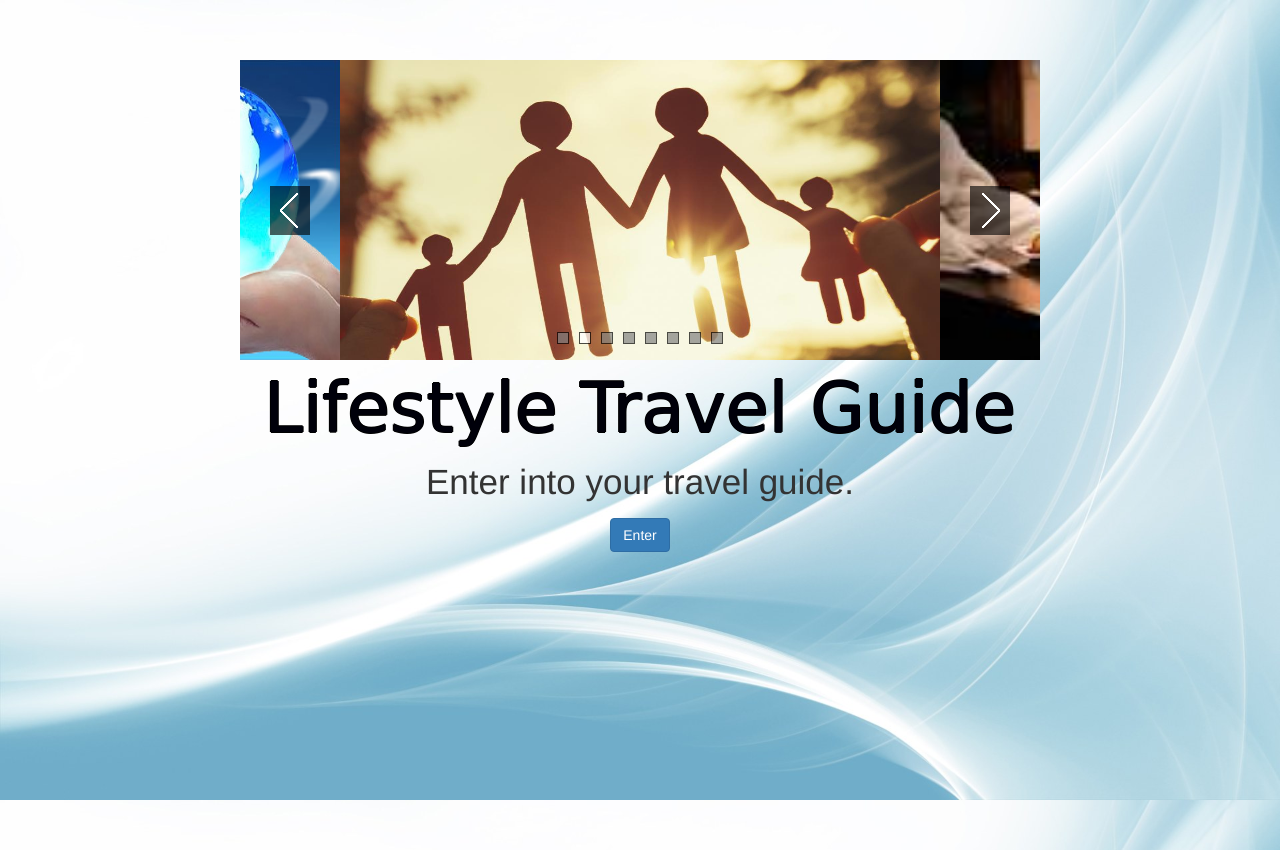
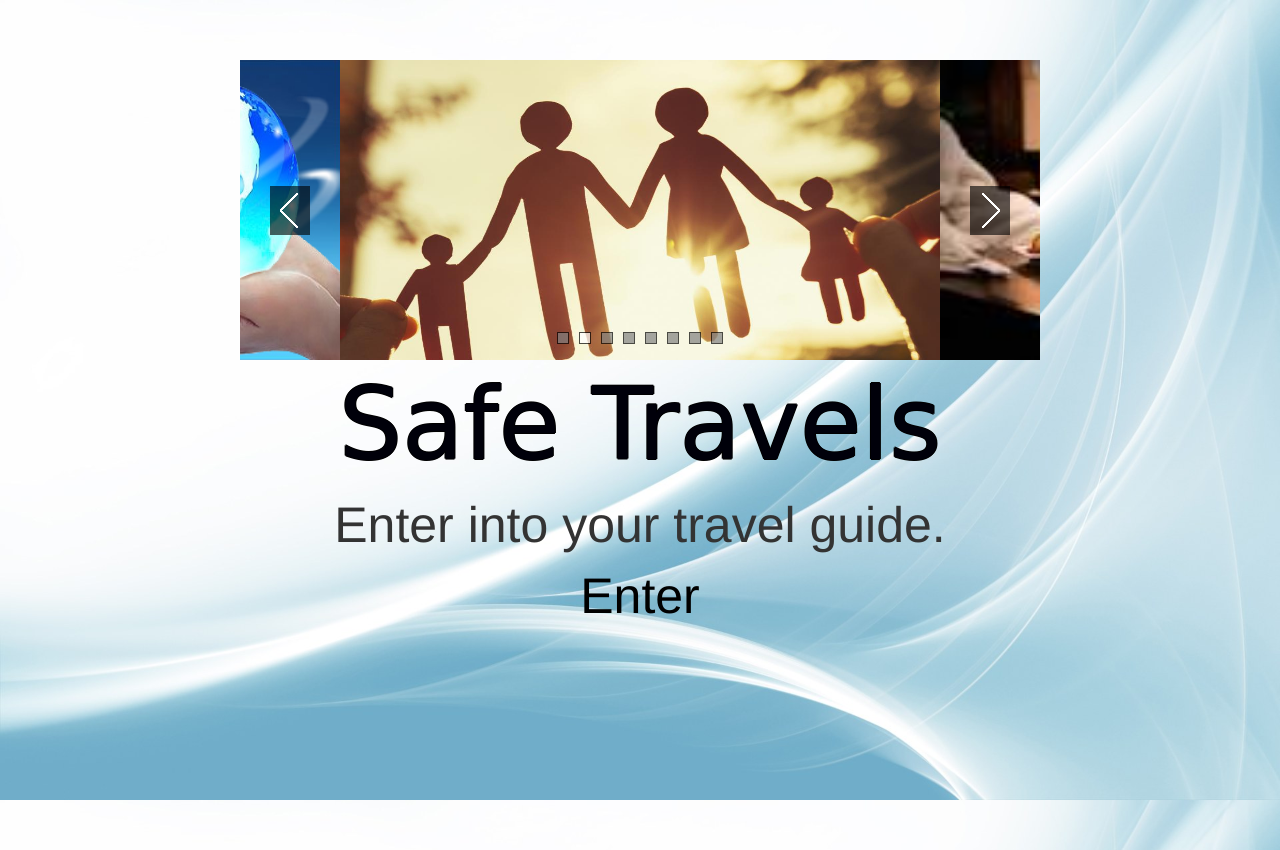
Before and after one commit to jstriker84/TeamShortBus, a plain HTML site: page index.html in a window 1280 px wide. Drawn offline with nearby package versions, Linux system fonts and the light colour scheme; no server answers; a web font is replaced by a local one.

Commit message:
added button to connect both htmls, added accordian, changed names

```diff
--- /dev/null
+++ b/assets/css/reset.css
@@ -0,0 +1,45 @@
+
+
+html, body, div, span, applet, object, iframe,
+h1, h2, h3, h4, h5, h6, p, blockquote, pre,
+a, abbr, acronym, address, big, cite, code,
+del, dfn, em, img, ins, kbd, q, s, samp,
+small, strike, strong, sub, sup, tt, var,
+b, u, i, center,
+dl, dt, dd, ol, ul, li,
+fieldset, form, label, legend,
+table, caption, tbody, tfoot, thead, tr, th, td,
+article, aside, canvas, details, embed,
+figure, figcaption, footer, header, hgroup,
+menu, nav, output, ruby, section, summary,
+time, mark, audio, video {
+	margin: 0;
+	padding: 0;
+	border: 0;
+	font-size: 100%;
+	font: inherit;
+	vertical-align: baseline;
+}
+/* HTML5 display-role reset for older browsers */
+article, aside, details, figcaption, figure,
+footer, header, hgroup, menu, nav, section {
+	display: block;
+}
+body {
+	line-height: 1;
+}
+ol, ul {
+	list-style: none;
+}
+blockquote, q {
+	quotes: none;
+}
+blockquote:before, blockquote:after,
+q:before, q:after {
+	content: '';
+	content: none;
+}
+table {
+	border-collapse: collapse;
+	border-spacing: 0;
+}
--- a/assets/css/style.css
+++ b/assets/css/style.css
@@ -8,7 +8,7 @@ body {
     -moz-background-size: cover;
     -o-background-size: cover;
     background-size: cover;
-    font-size: 35px;
+    font-size: 50px;
 }
 
 #masterDiv{
@@ -26,7 +26,7 @@ body {
 }
 
 h2 {
-    font-size: 70px;
+    font-size: 100px;
     color: #CEE8FF;
     /*color: #fff;*/
     font: solid bold;
@@ -38,7 +38,6 @@ h2 {
     text-align: center-nowrap;
     margin: 0 10 0 10;
     background: rgba(0, 0, 0, 0.0);
-    color: blue;
 }
 
 #addressPanel {
@@ -96,3 +95,12 @@ h2 {
 .foursqSearch a {
     color:white;
 }
+
+a.button {
+    -webkit-appearance: button;
+    -moz-appearance: button;
+    appearance: button;
+    text-decoration: none;
+    color: initial;
+    text-align: center;
+}
--- a/index.html
+++ b/index.html
@@ -2,12 +2,13 @@
 <html lang="en">
 <head>
 	<meta charset="UTF-8">
-	<title>Lifestyle Travel Guide</title>
+	<title>Safe Travel Guide</title>
 	<link rel="stylesheet" href="https://maxcdn.bootstrapcdn.com/bootstrap/3.3.7/css/bootstrap.min.css" integrity="sha384-BVYiiSIFeK1dGmJRAkycuHAHRg32OmUcww7on3RYdg4Va+PmSTsz/K68vbdEjh4u" crossorigin="anonymous">
 	<!-- Fonts -->
 	<link href="https://fonts.googleapis.com/css?family=Oleo+Script+Swash+Caps" rel="stylesheet">
 	<!-- Style -->
 	<link rel="stylesheet" href="assets/css/style.css">
+   <!-- <link rel="stylesheet" href="assets/css/reset.css"> -->
 	<!-- Viewport -->
 	<meta name="viewport" content="width=device-width, initial-scale=1.0">
     <!-- Firebase -->
@@ -188,7 +189,7 @@
     <div id="headingRow">
         <div class="row">
             <div style="text-align: center", class="col-md-12 col-sm-12">
-                <h2 style="color: rgb(0, 0, 10);">Lifestyle Travel Guide</h2>
+                <h2 style="color: rgb(0, 0, 10);">Safe Travels </h2>
             </div>
         </div>
     </div>
@@ -200,14 +201,14 @@
                         <div class="form-group">
                             <div class="form-group">
                                 <div class="text-center">Enter into your travel guide.</div>
+                                    <div class="text-center">
+                                        <a href="index1.html" style="text-align: center" class="button">Enter</a>
+                                    </div>
 
-                                <tr>
-                                    <td>
-                                        <div class="text-center">
-                                            <input id="submit" class="btn btn-primary" type="button" value="Enter" href="/index1.html target=">
-                                        </div>
-                                    </td>
-                                </tr>
+
+                                  <!--  <div class="text-center">
+                                        <input id="submit" class="btn btn-primary" type="button" value="Enter" href="../index1.html target=">
+                                    </div> -->
 
                             </div>
                         </div>
--- /dev/null
+++ b/reset.css
@@ -0,0 +1,45 @@
+
+
+html, body, div, span, applet, object, iframe,
+h1, h2, h3, h4, h5, h6, p, blockquote, pre,
+a, abbr, acronym, address, big, cite, code,
+del, dfn, em, img, ins, kbd, q, s, samp,
+small, strike, strong, sub, sup, tt, var,
+b, u, i, center,
+dl, dt, dd, ol, ul, li,
+fieldset, form, label, legend,
+table, caption, tbody, tfoot, thead, tr, th, td,
+article, aside, canvas, details, embed,
+figure, figcaption, footer, header, hgroup,
+menu, nav, output, ruby, section, summary,
+time, mark, audio, video {
+	margin: 0;
+	padding: 0;
+	border: 0;
+	font-size: 100%;
+	font: inherit;
+	vertical-align: baseline;
+}
+/* HTML5 display-role reset for older browsers */
+article, aside, details, figcaption, figure,
+footer, header, hgroup, menu, nav, section {
+	display: block;
+}
+body {
+	line-height: 1;
+}
+ol, ul {
+	list-style: none;
+}
+blockquote, q {
+	quotes: none;
+}
+blockquote:before, blockquote:after,
+q:before, q:after {
+	content: '';
+	content: none;
+}
+table {
+	border-collapse: collapse;
+	border-spacing: 0;
+}
```
Also changed, not shown: index1.html (+28 -39 lines).
